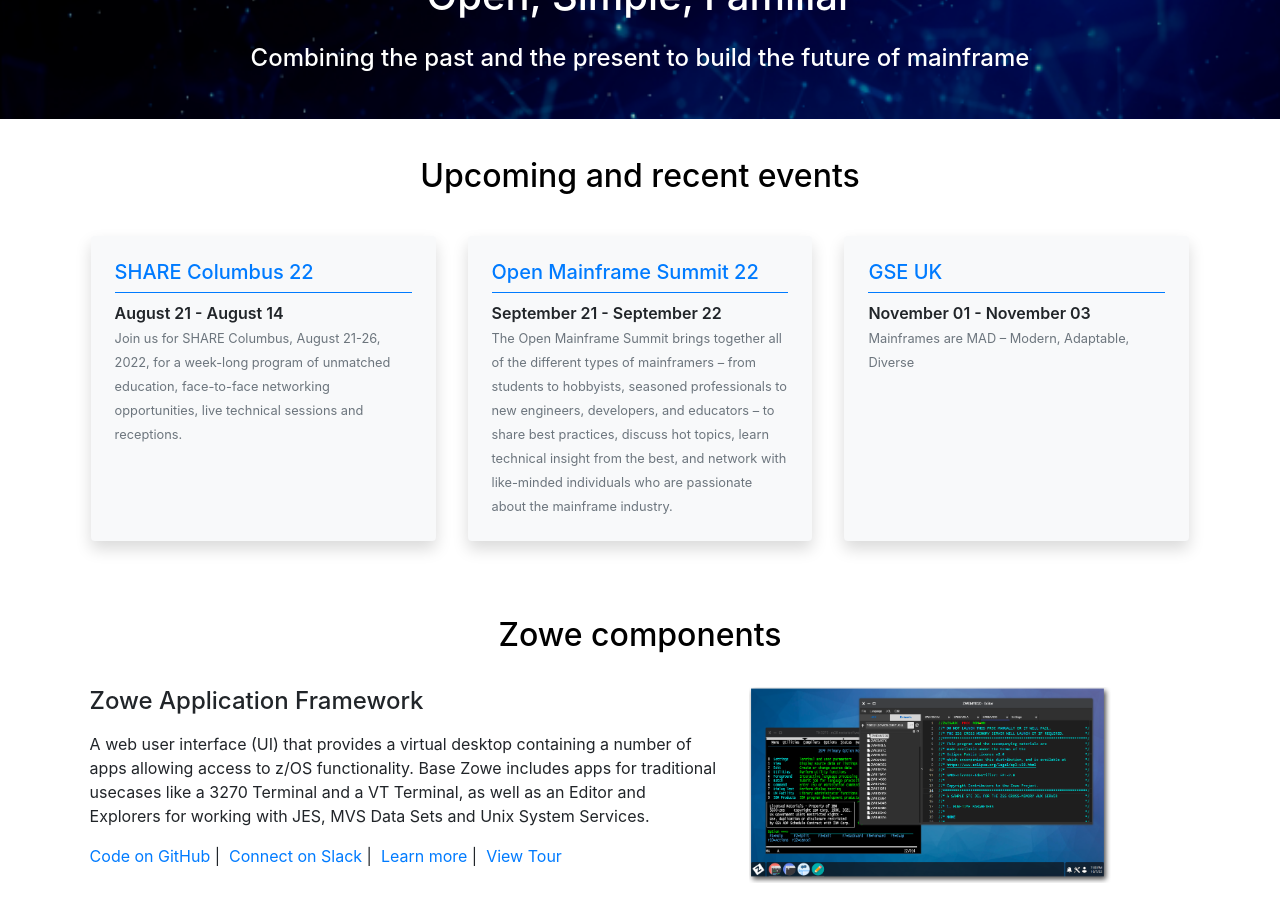
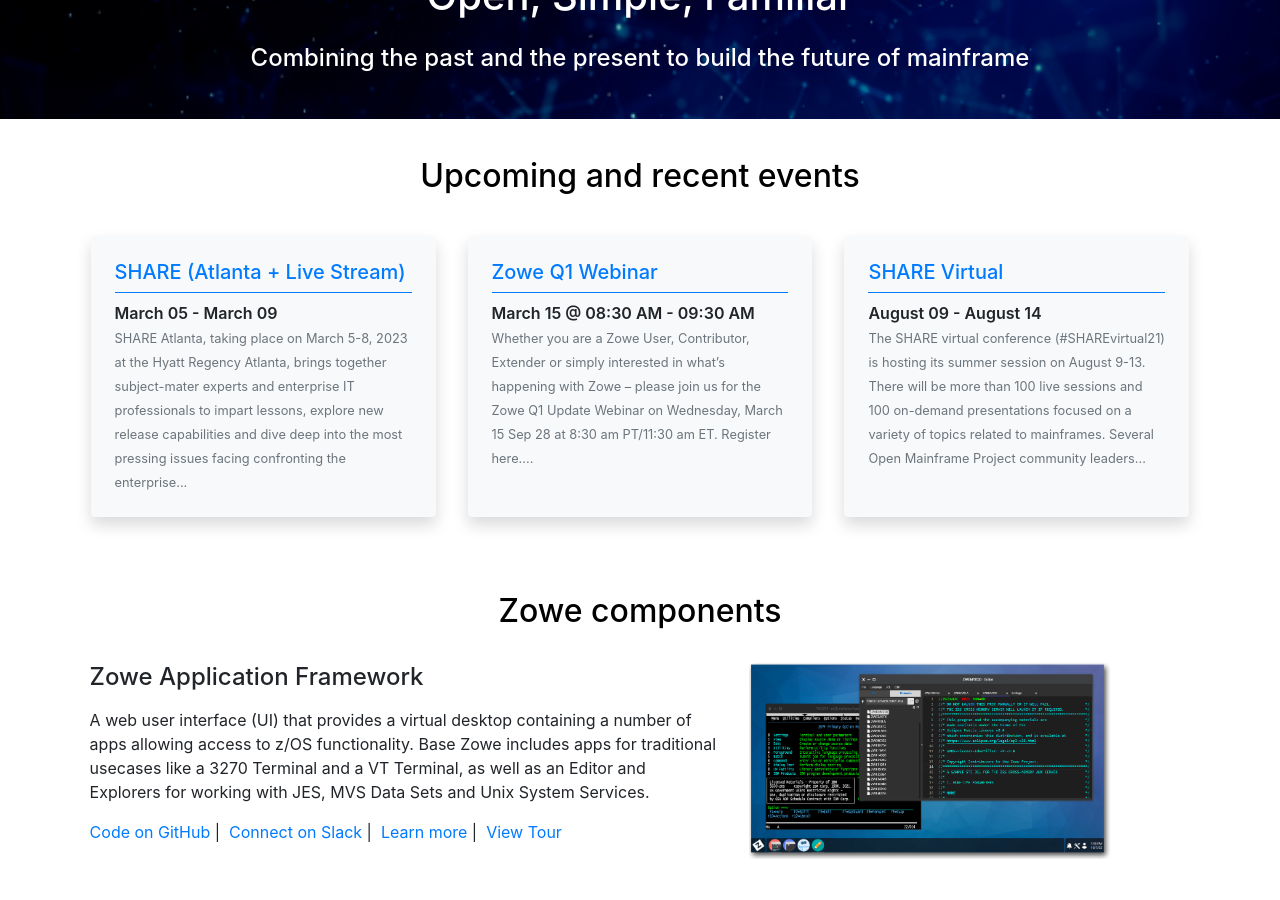
Before and after one commit to zowe/zowe.github.io, a Jekyll site: the page built from index.md, in a window 1280 px wide and 900 px high, scrolled down 1314 px. Built offline with Jekyll 4.4.1, drawn with Linux system fonts in a browser that asks for light colours; nearby versions of some CDN libraries; our own code applies the rules of GitHub Pages for plain Markdown files.

Commit message:
Update upcoming events
Signed-off-by: GitHub <noreply@github.com>

```diff
--- a/_data/upcoming_events.yml
+++ b/_data/upcoming_events.yml
@@ -1,21 +1,16 @@
-- event: SHARE Columbus 22
-  schedule: August 21   - August 14
-  description: Join us for SHARE Columbus, August 21-26, 2022, for a week-long program
-    of unmatched education, face-to-face networking opportunities, live technical sessions
-    and receptions.
-  url: https://www.share.org/Events/SHARE-Columbus-2022
-- event: Open Mainframe Summit 22
-  schedule: September 21 - September 22
-  description: The Open Mainframe Summit brings together all of the different types of
-    mainframers – from students to hobbyists, seasoned professionals to new engineers,
-    developers, and educators – to share best practices, discuss hot topics, learn technical
-    insight from the best, and network with like-minded individuals who are passionate about
-    the mainframe industry.
-  url: https://events.linuxfoundation.org/open-mainframe-summit/
-- event: GSE UK
-  schedule: November 01 - November 03
-  description: Mainframes are MAD – Modern, Adaptable, Diverse
-  url: https://conferences.gse.org.uk/2022
+- event: SHARE (Atlanta + Live Stream)
+  schedule: March 05 - March 09
+  description: SHARE Atlanta, taking place on March 5-8, 2023 at the Hyatt Regency
+    Atlanta, brings together subject-mater experts and enterprise IT professionals
+    to impart lessons, explore new release capabilities and dive deep into the most
+    pressing issues facing confronting the enterprise...
+  url: https://www.openmainframeproject.org/event/share-atlanta
+- event: Zowe Q1 Webinar
+  schedule: March 15 @ 08:30 AM - 09:30 AM
+  description: "Whether you are a Zowe User, Contributor, Extender or simply interested\
+    \ in what\u2019s happening with Zowe \u2013 please join us for the Zowe Q1 Update\
+    \ Webinar on Wednesday, March 15 Sep 28 at 8:30 am PT/11:30 am ET. Register here...."
+  url: https://www.openmainframeproject.org/event/zowe-q1-webinar
 - event: SHARE Virtual
   schedule: August 09 - August 14
   description: The SHARE virtual conference (#SHAREvirtual21) is hosting its summer
@@ -29,6 +24,13 @@
     To register for the event or to learn more, visit https://www.share.org/Events/SHARE-Dallas-2022/Registration.
     As always, Open Mainframe Project will have a presence at the event as many of...
   url: https://www.openmainframeproject.org/event/share-dallas-2022
+- event: Zowe Q4 Webinar
+  schedule: December 14 @ 08:30 AM - 09:30 AM
+  description: "Whether you are a Zowe User, Contributor, Extender or simply interested\
+    \ in what\u2019s happening with Zowe \u2013 please join us for the next Zowe Quarterly\
+    \ Update Webinar on Wednesday, December 14 at 8:30 am PT/ 11:30 am ET. Register\
+    \ here...."
+  url: https://www.openmainframeproject.org/event/zowe-q4-webinar
 - event: VM Workshop 2021
   schedule: June 10 - June 12
   description: The annual VM Workshop, which originally was planned for in-person
@@ -50,6 +52,12 @@
     \ Developers.\u201D Five open source mainframe developers will share their personal\
     \ journey into the mainframe,..."
   url: https://www.openmainframeproject.org/event/i-am-a-mainframer-personal-stories-and-lessons-from-the-next-generation-of-mainframe-developers
+- event: Zowe Quarterly Webinar (September 2022- Virtual)
+  schedule: September 28 @ 08:30 AM - 09:30 AM
+  description: "Whether you are a Zowe User, Contributor, Extender or simply interested\
+    \ in what\u2019s happening with Zowe \u2013 please join us for the next Zowe Quarterly\
+    \ Update Webinar on Wed Sep 28 at 8:30 am PT/11:30 am ET. Register here: https://zoom.us/webinar/register/WN_PlNijM8ATSOO_Ux3JkPAFw..."
+  url: https://www.openmainframeproject.org/event/zowe-quarterly-webinar-september-2022
 - event: IBM TechU
   schedule: October 25 - October 29
   description: "Join Open Mainframe Project at IBM\u2019s Tech U, a virtual training\
```
